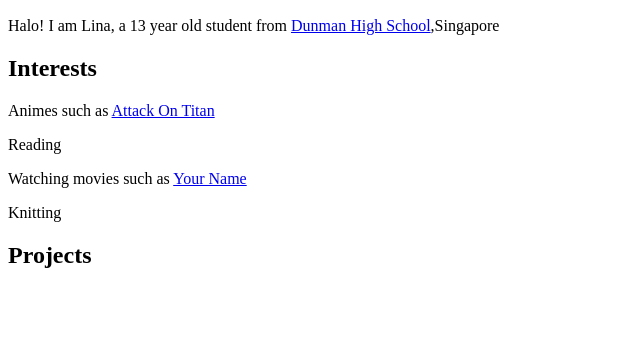
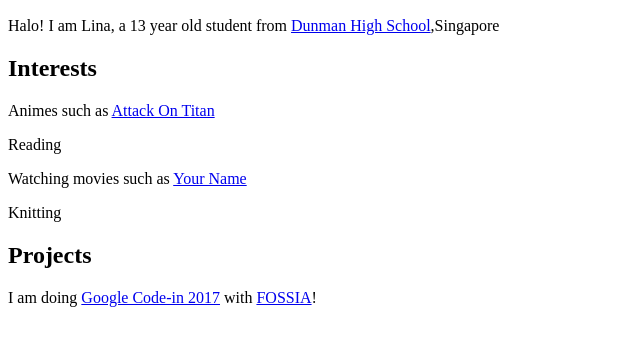
Before and after one commit to dhs17y1azhenglina/dhs17y1azhenglina.github.io, a plain HTML site: page index.html in a window 1280 px wide. Shown: the part 99-444 px from the top of the page, without its empty margins (0-640 px from the left). Drawn offline with Linux system fonts and the light colour scheme.

Commit message:
Update index.html

```diff
--- a/index.html
+++ b/index.html
@@ -13,3 +13,6 @@
 <p> Watching movies such as <a href="http://kissanime.ru/Anime/Kimi-no-Na-wa"> Your Name</a> <p/>
 <p> Knitting </p>
 <h2> Projects </h2>
+  <p> I am doing <a href ="http://codein.withgoogle.com"> Google Code-in 2017</a> with <a href="http://fossia.org">FOSSIA</a>!</p>
+  </body>
+  </html>
```
